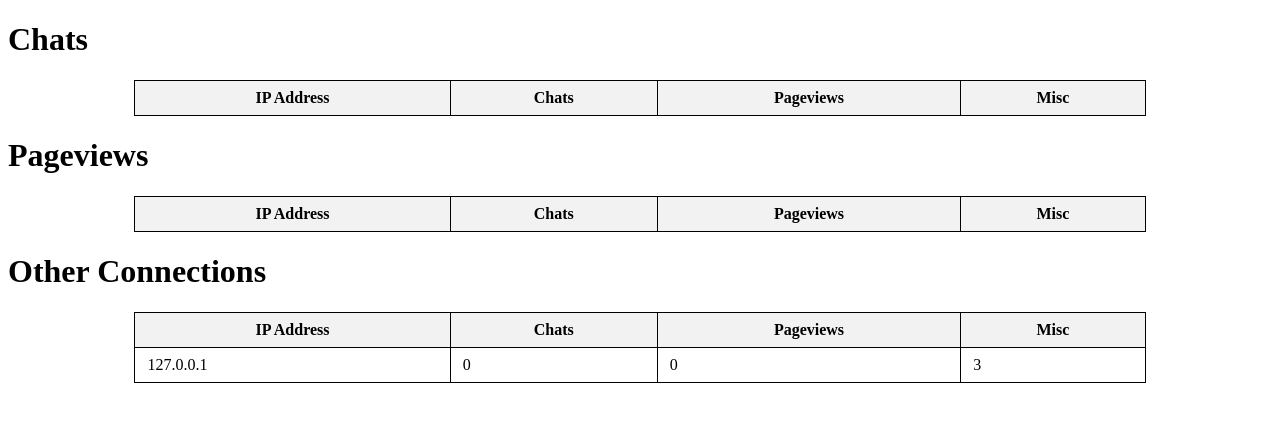
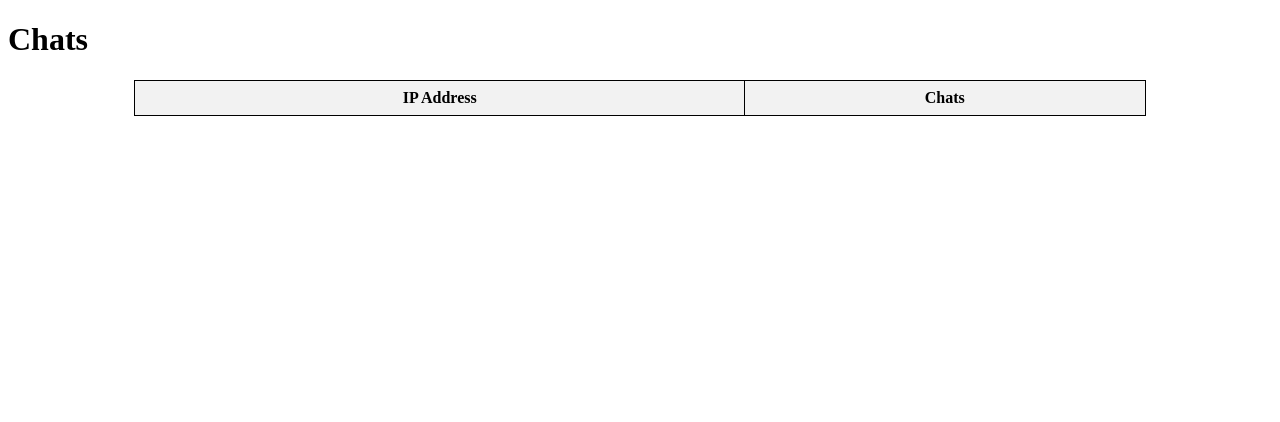
Before and after one commit to overburn12/http, a Flask app: template templates/count.html in a window 1280 px wide. Shown: the top 422 px of the page. Run offline with Flask 3, Linux system fonts and the light colour scheme; the template is opened without the code that fills it, so the values that code supplies are empty.

Commit message:
lessened the counts stuff

```diff
--- a/app.py
+++ b/app.py
@@ -33,26 +33,8 @@ def load_ip_counts():
 
 ip_counts = load_ip_counts()
 
-@app.before_request
-def count_misc_requests():
-    ip = request.headers.get('X-Forwarded-For', request.remote_addr)
-
-    if ip not in ip_counts:
-        ip_counts[ip] = {"chats": 0, "pageviews": 0, "misc": 0}
-
-    if request.endpoint not in ["chat", "index", "count_connections", "view_count_page", "favicon", "static"]:  # Add other known endpoints if needed
-        ip_counts[ip]["misc"] += 1
-
 @app.route('/')
 def index():
-    ip = request.headers.get('X-Forwarded-For', request.remote_addr)
-
-    if ip not in ip_counts:
-        ip_counts[ip] = {"chats": 0, "pageviews": 0, "misc": 0}
-
-    ip_counts[ip]["pageviews"] += 1
-
-    save_ip_counts()
     return render_template('index.html')
 
 @app.route('/favicon.ico')
@@ -64,23 +46,15 @@ def chat():
     ip = request.headers.get('X-Forwarded-For', request.remote_addr)
 
     if ip not in ip_counts:
-        ip_counts[ip] = {"chats": 0, "pageviews": 0, "misc": 0}
+        ip_counts[ip] = 0
 
-    ip_counts[ip]["chats"] += 1
+    ip_counts[ip] += 1
 
     save_ip_counts()  # Save counts to file after updating them
 
     user_message = request.json['user_message']
     bot_message = process_message(user_message)
     return jsonify({'bot_message': bot_message})
-
-@app.route('/count', methods=['GET'])
-def count_connections():
-    return jsonify(ip_counts)
-
-@app.route('/view_count', methods=['GET'])
-def view_count_page():
-    return render_template('count.html')
 
 @app.route('/update', methods=['GET', 'POST'])
 def update_server():
--- a/templates/count.html
+++ b/templates/count.html
@@ -31,8 +31,6 @@
             <tr>
                 <th>IP Address</th>
                 <th>Chats</th>
-                <th>Pageviews</th>
-                <th>Misc</th>
             </tr>
         </thead>
         <tbody id="chatsTableBody">
@@ -40,75 +38,27 @@
         </tbody>
     </table>
 
-    <h1>Pageviews</h1>
-    <table id="pageviewsTable">
-        <thead>
-            <tr>
-                <th>IP Address</th>
-                <th>Chats</th>
-                <th>Pageviews</th>
-                <th>Misc</th>
-            </tr>
-        </thead>
-        <tbody id="pageviewsTableBody">
-            <!-- Data will be populated here using JavaScript -->
-        </tbody>
-    </table>
-
-    <h1>Other Connections</h1>
-    <table id="otherConnectionsTable">
-        <thead>
-            <tr>
-                <th>IP Address</th>
-                <th>Chats</th>
-                <th>Pageviews</th>
-                <th>Misc</th>
-            </tr>
-        </thead>
-        <tbody id="otherConnectionsTableBody">
-            <!-- Data will be populated here using JavaScript -->
-        </tbody>
-    </table>
-
     <script>
         async function fetchAndDisplayCounts() {
             const chatsTableBody = document.getElementById('chatsTableBody');
-            const pageviewsTableBody = document.getElementById('pageviewsTableBody');
-            const otherConnectionsTableBody = document.getElementById('otherConnectionsTableBody');
 
             try {
                 const response = await fetch('/count');
                 const data = await response.json();
 
-                // Sort the data by count in descending order
+                // Sort the data by chat count in descending order
                 const sortedData = Object.entries(data)
-                .sort(([, a], [, b]) => {
-                    if (b.chats !== undefined && a.chats !== undefined) {
-                        return b.chats - a.chats;
-                    }
-                    if (b.pageviews !== undefined && a.pageviews !== undefined) {
-                        return b.pageviews - a.pageviews;
-                    }
-                    return b.misc - a.misc;
-                });
+                .sort(([, a], [, b]) => b - a);
 
-                for (const [ip, counts] of sortedData) {
+                for (const [ip, chatsCount] of sortedData) {
                     const row = `
                         <tr>
                             <td>${ip}</td>
-                            <td>${counts.chats}</td>
-                            <td>${counts.pageviews}</td>
-                            <td>${counts.misc}</td>
+                            <td>${chatsCount}</td>
                         </tr>
                     `;
 
-                    if (counts.chats) {
-                        chatsTableBody.innerHTML += row;
-                    } else if (counts.pageviews) {
-                        pageviewsTableBody.innerHTML += row;
-                    } else {
-                        otherConnectionsTableBody.innerHTML += row;
-                    }
+                    chatsTableBody.innerHTML += row;
                 }
             } catch (error) {
                 console.error('Error fetching data:', error);
```
